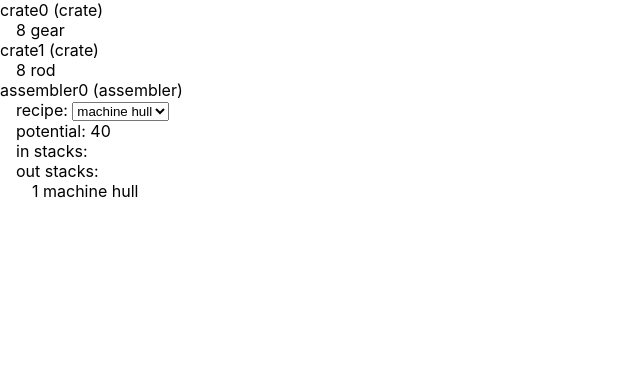
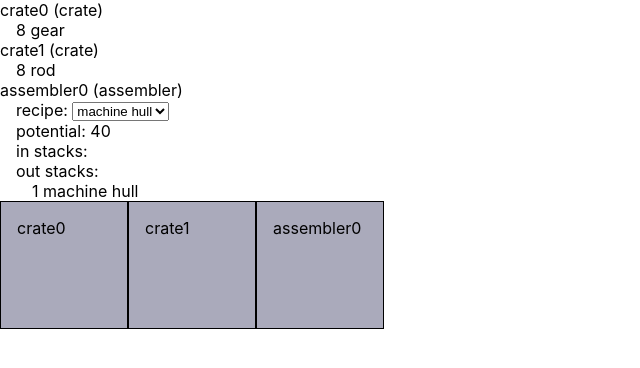
Before and after one commit to bingecraft-net/webapp, a React (Create React App) app: page / in a window 1280 px wide. Shown: the top 368 px of the page, without its empty margins (0-640 px from the left). Built offline with nearby package versions, Linux system fonts and the light colour scheme.

Commit message:
add basic 2d view

```diff
--- a/src/App.tsx
+++ b/src/App.tsx
@@ -1,4 +1,4 @@
-import { useEffect, useState } from 'react'
+import React, { useEffect, useState } from 'react'
 import { State } from './state'
 import assembleTick from './state/assembleTick'
 import TextView from './state/TextView'
@@ -41,5 +41,39 @@ export default function App() {
     )
   }, [])
 
-  return <TextView setState={setState} state={state} />
+  return (
+    <>
+      <TextView setState={setState} state={state} />
+      <TwoDView setState={setState} state={state} />
+    </>
+  )
 }
+
+interface TwoDViewProps {
+  setState: React.Dispatch<React.SetStateAction<State>>
+  state: State
+}
+function TwoDView({ setState, state }: TwoDViewProps) {
+  return (
+    <div style={{ position: 'relative' }}>
+      {state.machines.map((machine) => (
+        <div
+          key={machine.key}
+          style={{
+            position: 'absolute',
+            left: 128 * machine.position.x,
+            top: 128 * machine.position.y,
+            width: 128,
+            height: 128,
+            backgroundColor: '#AAB',
+            border: '1px solid black',
+            padding: '1rem',
+            boxSizing: 'border-box',
+          }}
+        >
+          {machine.key}
+        </div>
+      ))}
+    </div>
+  )
+}
```
